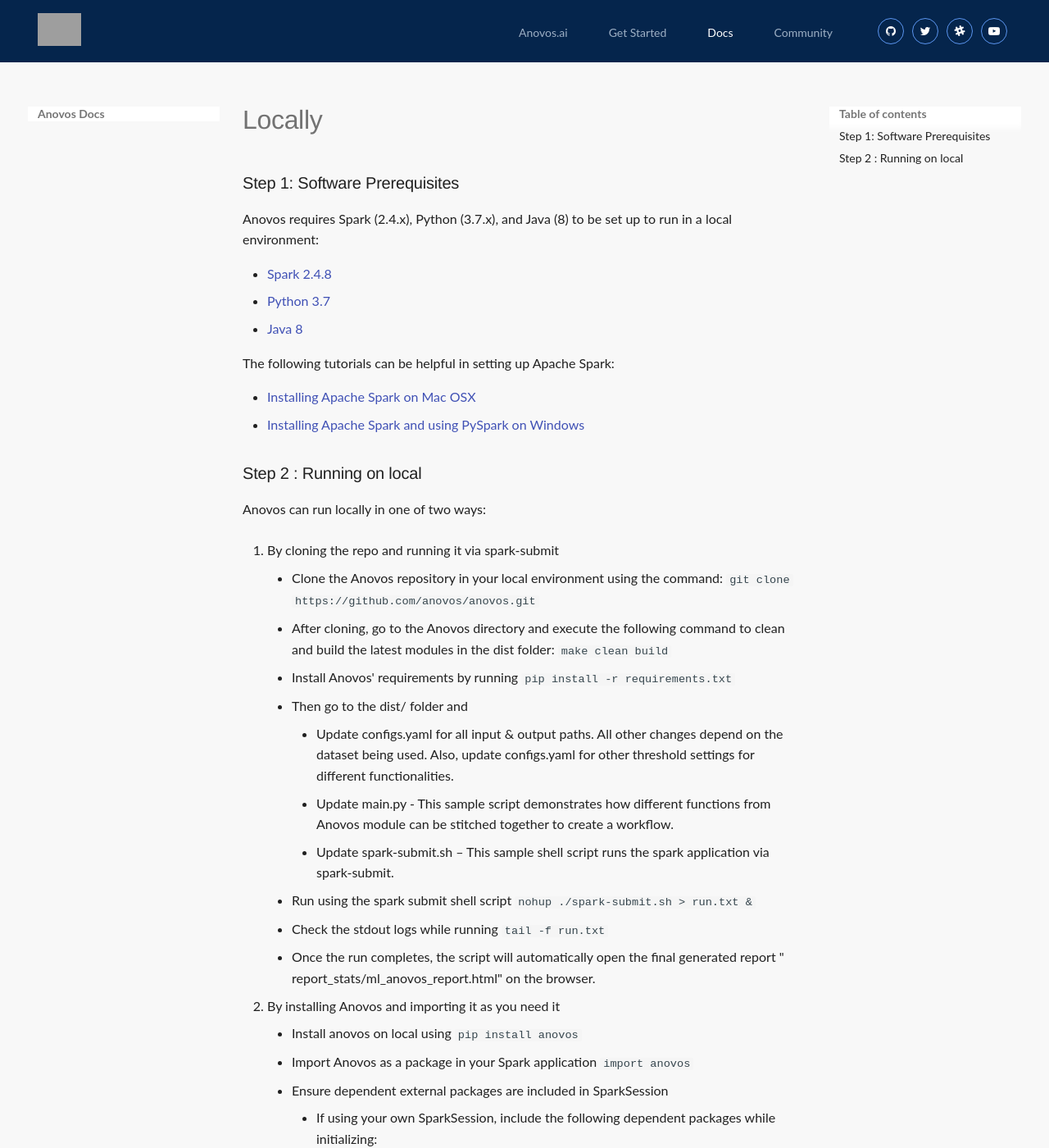
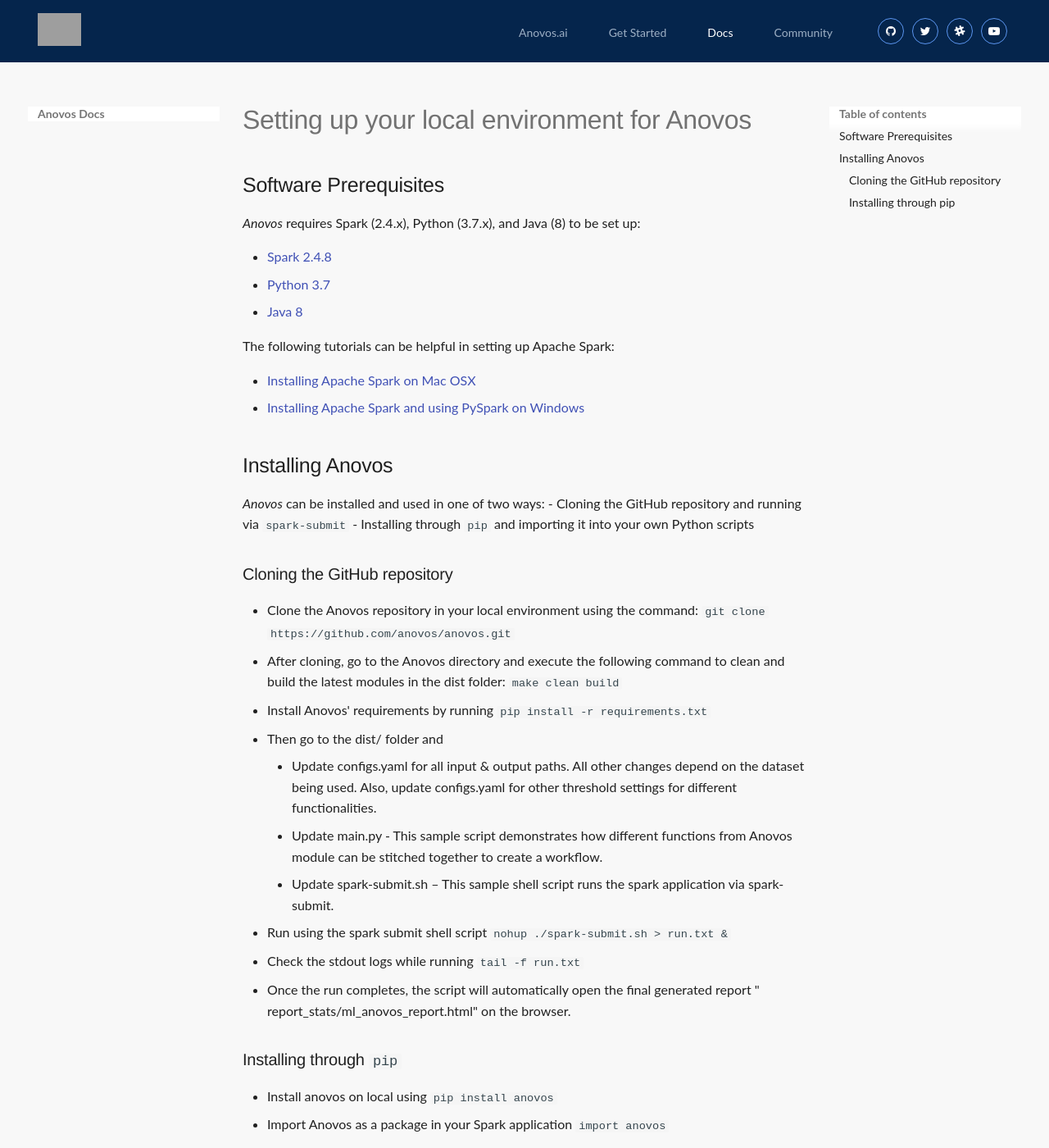
Before and after one commit to anovos/anovos-docs, an MkDocs documentation site: the page built from docs/using-anovos/setting-up/locally.md, in a window 1280 px wide and 1400 px high. Shown: the whole window at 82% size. Built offline with MkDocs 1.6.1 and Material for MkDocs 9.7.7, drawn with Linux system fonts in a browser that asks for light colours; grey boxes are pictures that could not be loaded.

Commit message:
Structure local setup instructions

```diff
--- a/docs/using-anovos/setting-up/locally.md
+++ b/docs/using-anovos/setting-up/locally.md
@@ -1,6 +1,8 @@
-### Step 1: Software Prerequisites
+# Setting up your local environment for Anovos
 
-Anovos requires Spark (2.4.x), Python (3.7.x), and Java (8) to be set up to run in a local environment:
+## Software Prerequisites
+
+_Anovos_ requires Spark (2.4.x), Python (3.7.x), and Java (8) to be set up:
 
 - [Spark 2.4.8](https://spark.apache.org/docs/2.4.8/ )
 - [Python 3.7](https://www.python.org/downloads/release/python-378/)
@@ -11,41 +13,45 @@
 - [Installing Apache Spark on Mac OSX](https://kevinvecmanis.io/python/pyspark/install/2019/05/31/Installing-Apache-Spark.html)
 - [Installing Apache Spark and using PySpark on Windows](https://towardsdatascience.com/installing-apache-pyspark-on-windows-10-f5f0c506bea1)
 
-### Step 2 : Running on local
+## Installing Anovos
 
-Anovos can run locally in one of two ways:
+_Anovos_ can be installed and used in one of two ways:
+- Cloning the GitHub repository and running via `spark-submit`
+- Installing through `pip` and importing it into your own Python scripts
 
-1. By cloning the repo and running it via spark-submit
-    - Clone the Anovos repository in your local environment using the command:
-      `git clone https://github.com/anovos/anovos.git`
-    - After cloning, go to the Anovos directory and execute the following command to clean and build the latest modules
-      in the dist folder:
-      `make clean build`
-    - Install Anovos' requirements by running `pip install -r requirements.txt`
-    - Then go to the dist/ folder and
-        - Update configs.yaml for all input & output paths. All other changes depend on the dataset being used. Also,
-          update configs.yaml for other threshold settings for different functionalities.
-        - Update main.py - This sample script demonstrates how different functions from Anovos module can be stitched
-          together to create a workflow.
-        - Update spark-submit.sh – This sample shell script runs the spark application via spark-submit.
-    - Run using the spark submit shell script
-      `nohup ./spark-submit.sh > run.txt &`
-    - Check the stdout logs while running
-      `tail -f run.txt`
-    - Once the run completes, the script will automatically open the final generated report "
-      report_stats/ml_anovos_report.html" on the browser.
+### Cloning the GitHub repository
 
-2. By installing Anovos and importing it as you need it
-    - Install anovos on local using `pip install anovos`
-    - Import Anovos as a package in your Spark application `import anovos`
-    - Ensure dependent external packages are included in SparkSession
-        - If using your own SparkSession, include the following dependent packages while initializing:
-            - "io.github.histogrammar:histogrammar_2.11:1.0.20",
-            - "io.github.histogrammar:histogrammar-sparksql_2.11:1.0.20",
-            - "org.apache.spark:spark-avro_2.11:2.4.0"
-        - You can find the associated JAR files by following these links:
-            - [https://repo1.maven.org/maven2/io/github/histogrammar/histogrammar-sparksql_2.11/1.0.20/](https://repo1.maven.org/maven2/io/github/histogrammar/histogrammar-sparksql_2.11/1.0.20/)
-            - [https://repo1.maven.org/maven2/io/github/histogrammar/histogrammar_2.11/1.0.20/](https://repo1.maven.org/maven2/io/github/histogrammar/histogrammar_2.11/1.0.20/)
-            - [https://mvnrepository.com/artifact/org.apache.spark/spark-avro_2.11/2.4](https://mvnrepository.com/artifact/org.apache.spark/spark-avro_2.11/2.4.0)
-    - Alternatively, if creating a new `SparkSession`, please use the pre-configured `SparkSession` provided
-      by `anovos.shared.spark`: `from anovos.shared.spark import spark`
+- Clone the Anovos repository in your local environment using the command:
+  `git clone https://github.com/anovos/anovos.git`
+- After cloning, go to the Anovos directory and execute the following command to clean and build the latest modules
+  in the dist folder:
+  `make clean build`
+- Install Anovos' requirements by running `pip install -r requirements.txt`
+- Then go to the dist/ folder and
+    - Update configs.yaml for all input & output paths. All other changes depend on the dataset being used. Also,
+      update configs.yaml for other threshold settings for different functionalities.
+    - Update main.py - This sample script demonstrates how different functions from Anovos module can be stitched
+      together to create a workflow.
+    - Update spark-submit.sh – This sample shell script runs the spark application via spark-submit.
+- Run using the spark submit shell script
+  `nohup ./spark-submit.sh > run.txt &`
+- Check the stdout logs while running
+  `tail -f run.txt`
+- Once the run completes, the script will automatically open the final generated report "
+  report_stats/ml_anovos_report.html" on the browser.
+
+### Installing through `pip`
+
+- Install anovos on local using `pip install anovos`
+- Import Anovos as a package in your Spark application `import anovos`
+- Ensure dependent external packages are included in SparkSession
+    - If using your own SparkSession, include the following dependent packages while initializing:
+        - "io.github.histogrammar:histogrammar_2.11:1.0.20",
+        - "io.github.histogrammar:histogrammar-sparksql_2.11:1.0.20",
+        - "org.apache.spark:spark-avro_2.11:2.4.0"
+    - You can find the associated JAR files by following these links:
+        - [https://repo1.maven.org/maven2/io/github/histogrammar/histogrammar-sparksql_2.11/1.0.20/](https://repo1.maven.org/maven2/io/github/histogrammar/histogrammar-sparksql_2.11/1.0.20/)
+        - [https://repo1.maven.org/maven2/io/github/histogrammar/histogrammar_2.11/1.0.20/](https://repo1.maven.org/maven2/io/github/histogrammar/histogrammar_2.11/1.0.20/)
+        - [https://mvnrepository.com/artifact/org.apache.spark/spark-avro_2.11/2.4](https://mvnrepository.com/artifact/org.apache.spark/spark-avro_2.11/2.4.0)
+- Alternatively, if creating a new `SparkSession`, please use the pre-configured `SparkSession` provided
+  by `anovos.shared.spark`: `from anovos.shared.spark import spark`
```
Also changed, not shown: docs/using-anovos/scaling.md (added, +37 -0 lines).
